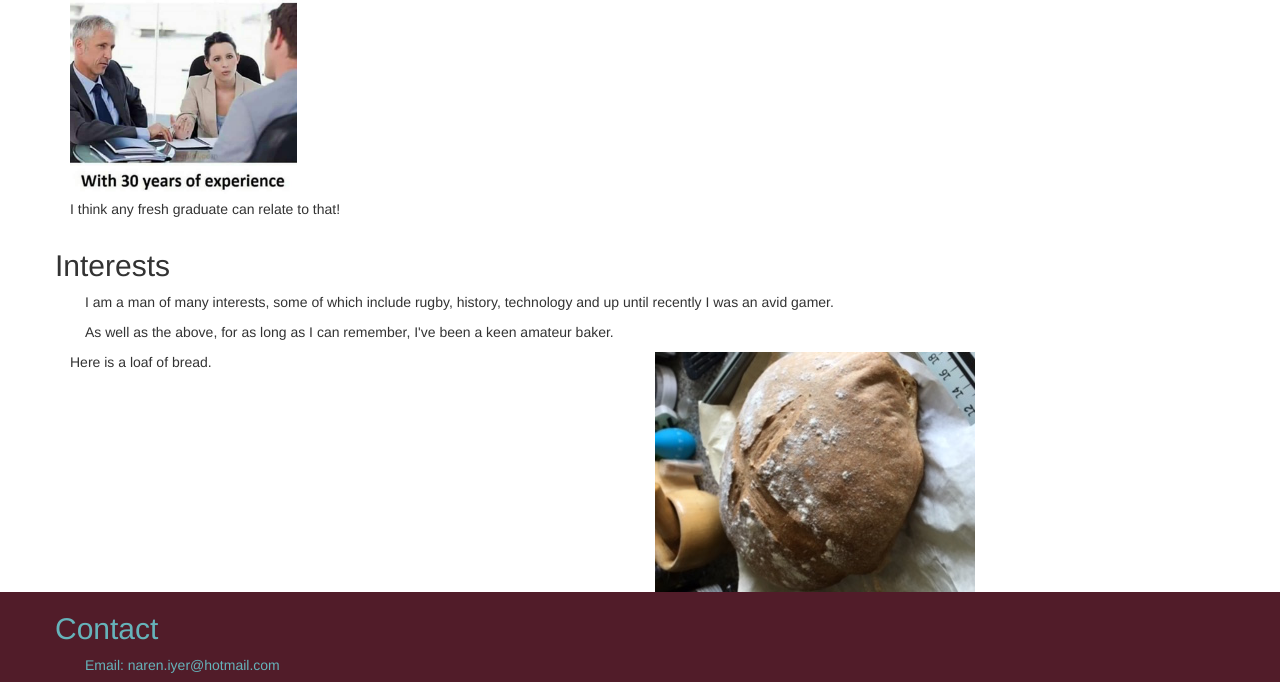
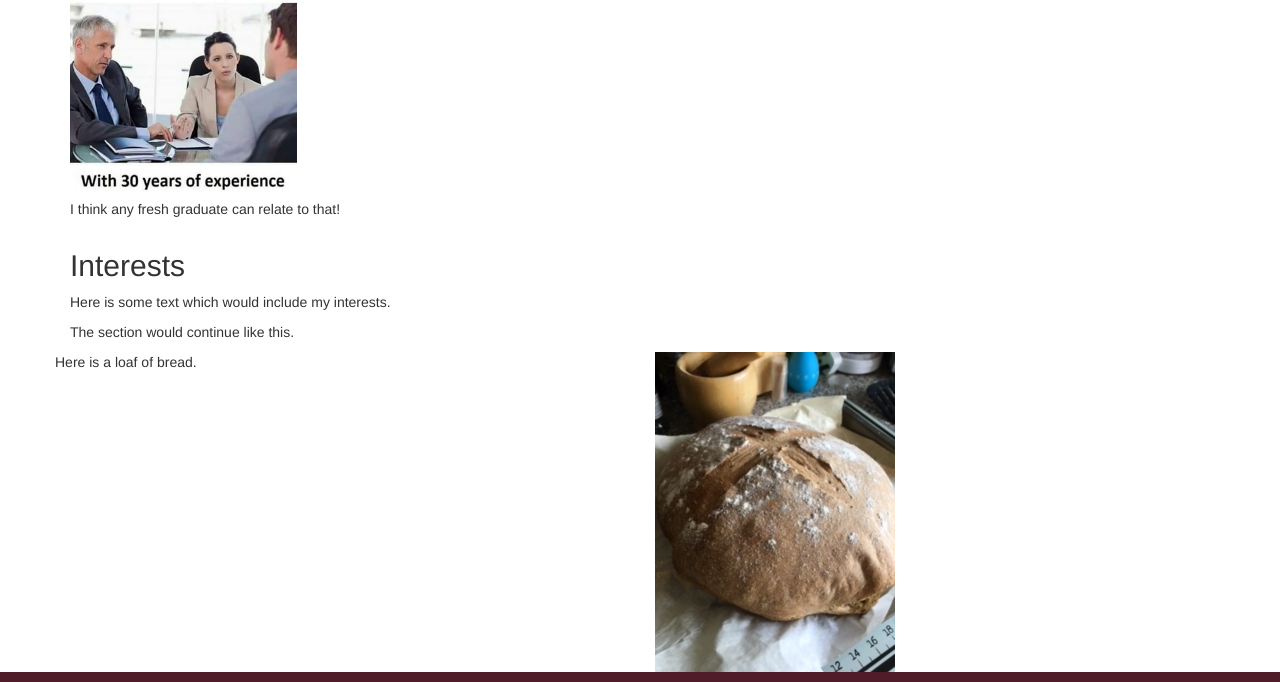
Before and after one commit to NRIyer93/personalWebsite, a plain HTML site: page index.html in a window 1280 px wide. Shown: the part 2224-2906 px from the top of the page. Drawn offline with Linux system fonts and the light colour scheme.

Commit message:
Final version

```diff
--- a/index.html
+++ b/index.html
@@ -30,9 +30,6 @@
 		        <li><a href="#">Photos</a></li>
 		        <li><a href="#">Interests</a></li>
 		        <li><a href="#">Contact</a></li>
-
-		        <!--<li class="dropdown">
-		          <a href="#" class="dropdown-toggle" data-toggle="dropdown" role="button" aria-haspopup="true" aria-expanded="false">Dropdown <span class="caret"></span></a> -->
 		          <ul class="dropdown-menu">
 		            <li><a href="#">Action</a></li>
 		            <li><a href="#">Another action</a></li>
@@ -69,8 +66,9 @@
 		<main>
 		      <!-- Code for About section -->
 		      <div class="container">
-		      <h2>About Me</h2>
+		       <h2>About Me</h2>
 		            <div class="row">
+
 		            		<div class="col-md-3">
 		            			<img src="websiteImg/profile1.JPG">
 		            	    </div>
@@ -85,8 +83,8 @@
 
 		       <!-- Code for Photos section -->
 		       <div class="container">
+		           <h2> Photos</h2>
 		            <div class="row"> <!-- First row of images -->
-		            	<h2> Photos</h2>
 		            		<div class="col-md-12">
 		            		<p> As you can see below, there are some random photos including my trip to Twickenham Stadium to watch the England vs Italy match, photos of the local beach and my kitchen endevours.
 		            		</p>
@@ -130,26 +128,25 @@
 
 		       <!-- Code for Interests section -->
 		       <div class="container">
+		          <h2>Interests</h2>
 		            <div class="row">
-		            	<h2>Interests</h2>
-		            </div>
-			            <div class="col-md-12">
-			            	<p> I am a man of many interests, some of which include rugby, history, technology and up until recently I was an avid gamer.</p>
-			            	<p> As well as the above, for as long as I can remember, I've been a keen amateur baker.</p>
+		            	<div class="col-md-12">
+			            	<p> Here is some text which would include my interests.</p>
+			            	<p> The section would continue like this.</p>
 			            </div>
 			        <div class="row">
 			        	<div class="col-md-6">
 			        		<p>Here is a loaf of bread.</p>
 			        	</div>
 			        	<div class="col-md-6">
-			        		<img src="websiteImg/bread.JPG">
+			        		<img src="websiteImg/bread1.JPG">
 			        	</div>
 			        </div>
 
 		       </div>
 		</main>
 
-<!-- Footer to contain contact section -->
+		<!-- Footer to contain contact section -->
 		<footer>
 		       <!-- Code for Contact section -->
 		       <div class="container">
```
Also changed, not shown: websiteImg/bread.JPG (deleted), websiteImg/bread1.JPG (added), 1 other file.
